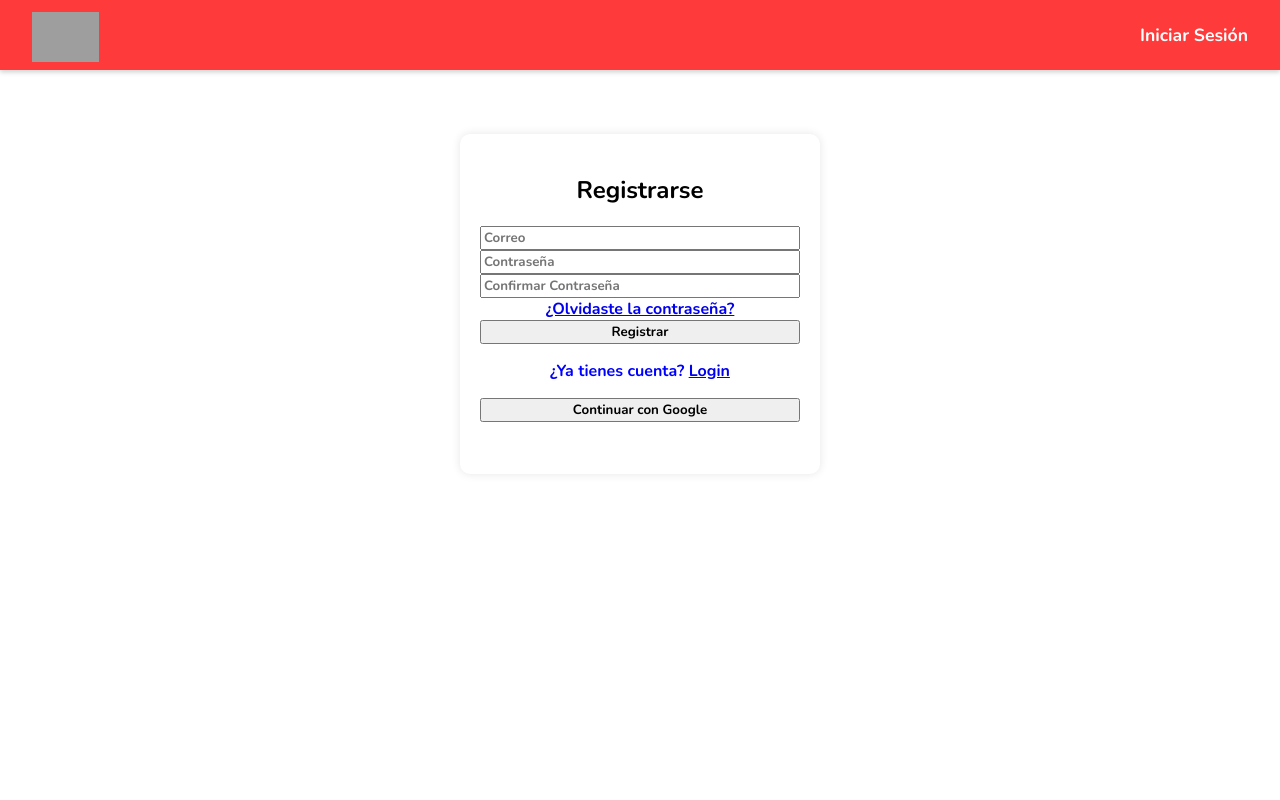
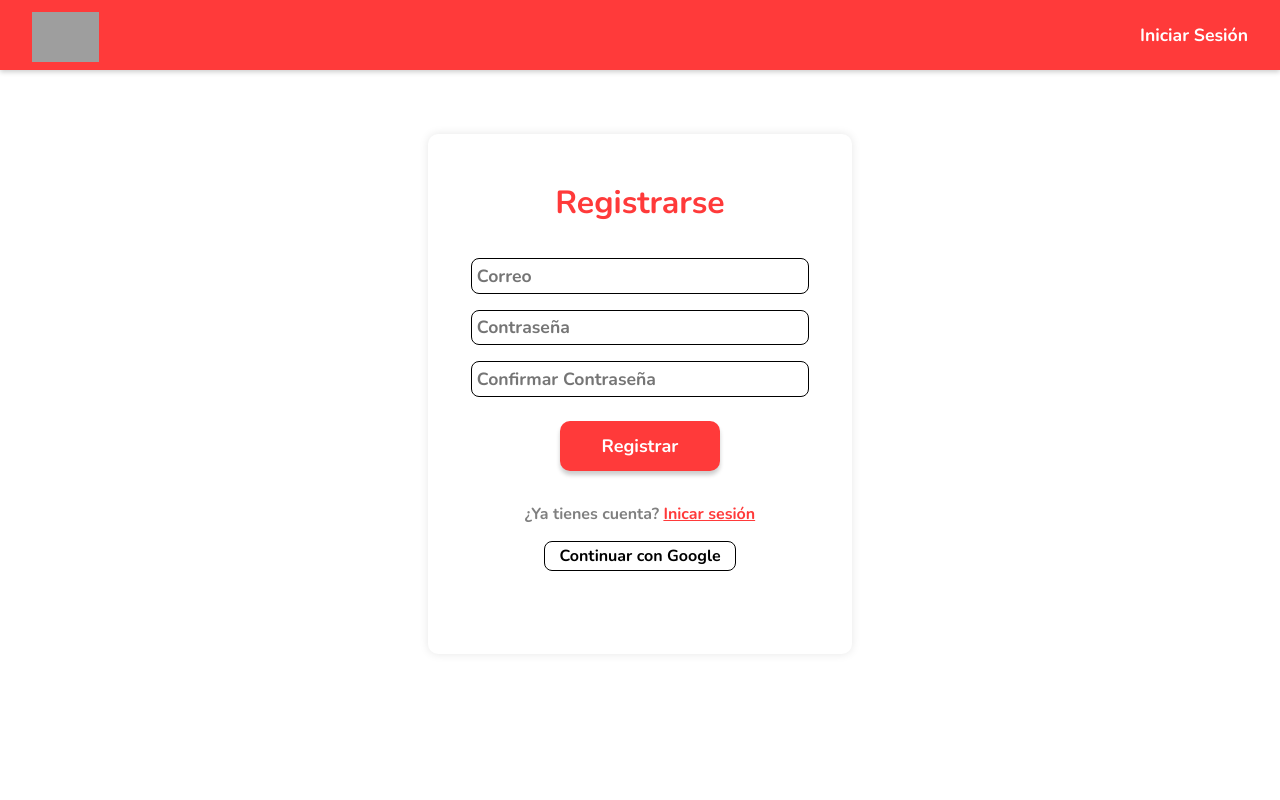
Before and after one commit to josedavid019/sistema-de-renta-de-carros, a React (Vite) app in the folder react-rent-a-car/: page /register in a window 1280 px wide. Shown: the top 800 px of the page. Built offline with nearby package versions, Linux system fonts and the light colour scheme; grey boxes are pictures that could not be loaded.

Commit message:
estilos al register y register funcionando

```diff
--- a/react-rent-a-car/src/App.jsx
+++ b/react-rent-a-car/src/App.jsx
@@ -8,6 +8,7 @@ import { Login } from "./pages/login/Login";
 import { Register } from "./pages/register/Register";
 import { Footer } from "./components/footer/Footer";
 import { Reservar } from "./pages/reservar/Reservar";
+import { Toaster } from "react-hot-toast";
 
 function App() {
   return (
@@ -22,6 +23,7 @@ function App() {
         <Route path="/register" element={<Register />} />
       </Routes>
       <Footer />
+      <Toaster />
     </BrowserRouter>
   );
 }
--- a/react-rent-a-car/src/pages/register/Register.css
+++ b/react-rent-a-car/src/pages/register/Register.css
@@ -5,17 +5,18 @@
 }
 
 .register-title {
-    color: black;
+  color: #ff3a3a;
+  font-size: 2rem;
 }
 
 .p-text-register {
-    color: blue;
+  color: gray;
 }
 
 .register-box {
   margin-top: 5%;
-    height: 300px;
-    width: 25%;
+  max-height: 60vh;
+  width: 30%;
   display: flex;
   flex-direction: column;
   background: white;
@@ -23,4 +24,51 @@
   border-radius: 10px;
   box-shadow: 0px 0px 10px rgba(0, 0, 0, 0.1);
   text-align: center;
+  align-items: center;
 }
+
+.input-email-register,
+.input-pass-register,
+.input-confirm-pass-register {
+  margin: 0.5rem 1rem;
+  align-items: center;
+  width: 85%;
+  padding: 0.3rem 0.3rem;
+  font-size: 1.1rem;
+  border: 1px solid black;
+  border-radius: 8px;
+}
+
+.register-btn {
+  width: 160px;
+  height: 50px;
+  background: #ff3a3a;
+  color: white;
+  font-size: 18px;
+  font-weight: bold;
+  border: none;
+  border-radius: 10px;
+  cursor: pointer;
+  box-shadow: 0 4px 4px rgba(0, 0, 0, 0.2);
+  transition: background 0.3s ease;
+  margin: 1rem auto;
+  padding: 0.2rem;
+}
+
+.register-btn:hover {
+  background-color: #c00;
+}
+
+.text-login {
+  color: #ff3a3a;
+}
+
+.google-btn-register {
+  width: 50%;
+  padding: 0.2rem 0.5rem;
+  background-color: white;
+  border: 1px solid black;
+  border-radius: 8px;
+  font-size: 1rem;
+  cursor: pointer;
+}
--- a/react-rent-a-car/src/pages/register/Register.jsx
+++ b/react-rent-a-car/src/pages/register/Register.jsx
@@ -8,12 +8,21 @@ export function Register() {
   const {
     register,
     handleSubmit,
+    watch,
     formState: { errors },
   } = useForm();
 
+  const password = watch("password", "");
+
   const onSubmit = handleSubmit(async (data) => {
     await createUser(data);
-    toast.success("Usuario creado correctamente");
+    toast.success("Usuario creado correctamente", {
+      position: "bottom-right",
+      style: {
+        background: "#101010",
+        color: "#fff",
+      },
+    });
   });
   return (
     <form onSubmit={onSubmit}>
@@ -21,24 +30,37 @@ export function Register() {
         <div className="register-box">
           <h2 className="register-title">Registrarse</h2>
           <input
+            className="input-email-register"
             type="text"
             placeholder="Correo"
             {...register("email", { required: true })}
           />
           {errors.email && <span>Email es requerido</span>}
           <input
+            className="input-pass-register"
             type="password"
             placeholder="Contraseña"
             {...register("password", { required: true })}
           />
           {errors.password && <span>Contraseña es requerida</span>}
-          <input type="password" placeholder="Confirmar Contraseña" />
-          <a href="#">¿Olvidaste la contraseña?</a>
+          <input
+            className="input-confirm-pass-register"
+            type="password"
+            placeholder="Confirmar Contraseña"
+            {...register("confirmPassword", {
+              required: true,
+              validate: (value) =>
+                value === password || "Las contraseñas no coinciden",
+            })}
+          />
+          {errors.confirmPassword && (
+            <span>{errors.confirmPassword.message}</span>
+          )}
           <button className="register-btn">Registrar</button>
           <p className="p-text-register">
-            ¿Ya tienes cuenta? <a href="/">Login</a>
+            ¿Ya tienes cuenta? <a className="text-login" href="/login">Inicar sesión</a>
           </p>
-          <button className="google-btn">Continuar con Google</button>
+          <button className="google-btn-register">Continuar con Google</button>
         </div>
       </div>
     </form>
```
Lines whose indentation alone changed are shown as unchanged.
